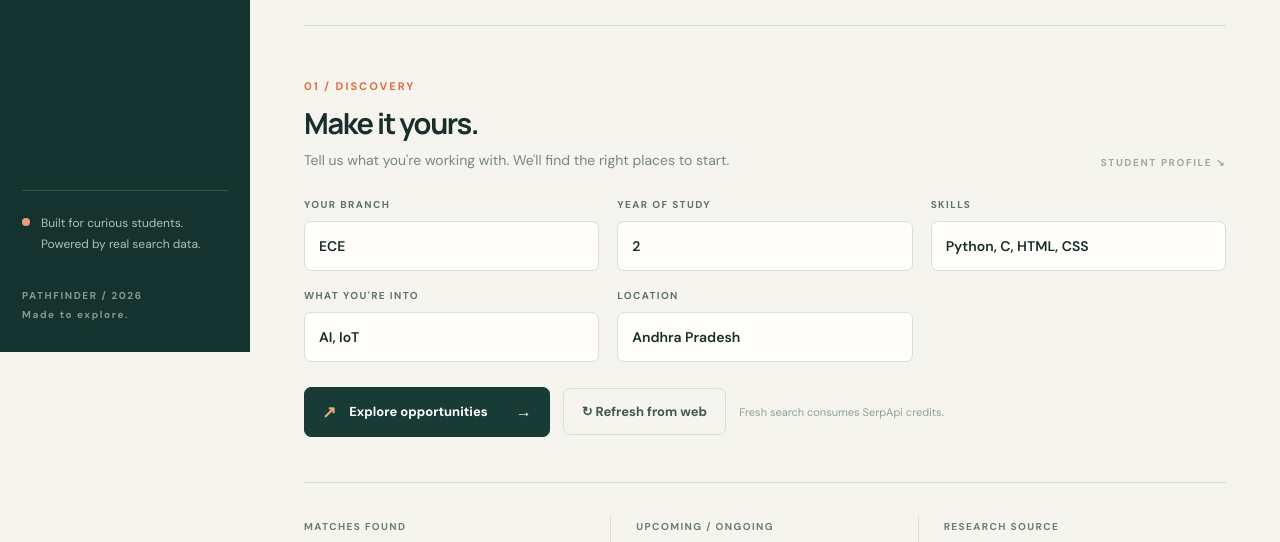
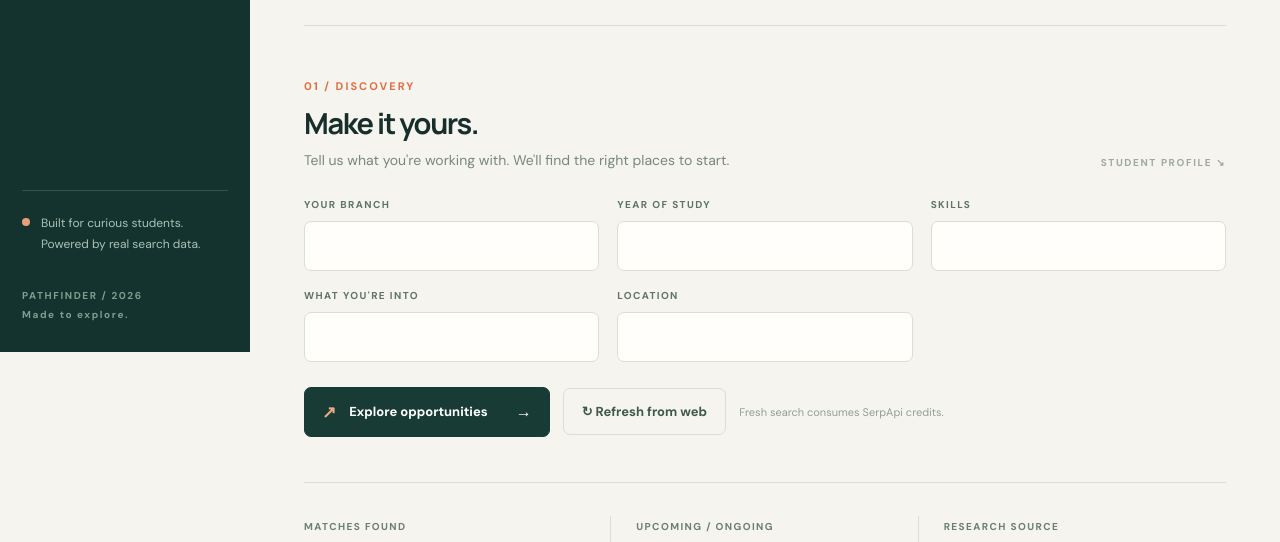
Before and after one commit to FrontendForgeX/PathFinder-AI, a Flask app: page / in a window 1280 px wide. Shown: the part 448-990 px from the top of the page. Run offline with Flask 3, Linux system fonts and the light colour scheme; data that the repository does not hold is empty.

Commit message:
Update index.html
Updated form fields to remove default values for user input.

```diff
--- a/templates/index.html
+++ b/templates/index.html
@@ -39,11 +39,11 @@
     <section class="search-panel" id="searchPanel">
       <div class="section-heading"><div><span class="section-number">01 / DISCOVERY</span><h2>Make it yours.</h2><p>Tell us what you're working with. We'll find the right places to start.</p></div><span class="section-aside">STUDENT PROFILE ↘</span></div>
       <form id="profile"><div class="form-grid">
-        <label>YOUR BRANCH<input name="branch" value="ECE" maxlength="150" required autocomplete="off"></label>
-        <label>YEAR OF STUDY<input name="year" value="2" maxlength="30" required autocomplete="off"></label>
-        <label>SKILLS<input name="skills" value="Python, C, HTML, CSS" maxlength="150" required autocomplete="off"></label>
-        <label>WHAT YOU'RE INTO<input name="interests" value="AI, IoT" maxlength="150" required autocomplete="off"></label>
-        <label>LOCATION<input name="location" value="Andhra Pradesh" maxlength="150" required autocomplete="off"></label>
+        <label>YOUR BRANCH<input name="branch" maxlength="150" required autocomplete="off"></label>
+        <label>YEAR OF STUDY<input name="year" maxlength="30" required autocomplete="off"></label>
+        <label>SKILLS<input name="skills" maxlength="150" required autocomplete="off"></label>
+        <label>WHAT YOU'RE INTO<input name="interests" maxlength="150" required autocomplete="off"></label>
+        <label>LOCATION<input name="location" maxlength="150" required autocomplete="off"></label>
       </div><div class="form-bottom"><button class="action-primary" id="run" type="submit"><span class="button-icon">↗</span><span>Explore opportunities</span><span class="button-arrow">→</span></button><button class="action-ghost" id="refresh" type="button">↻ Refresh from web</button><span class="form-hint">Fresh search consumes SerpApi credits.</span></div></form>
     </section>
 
```
